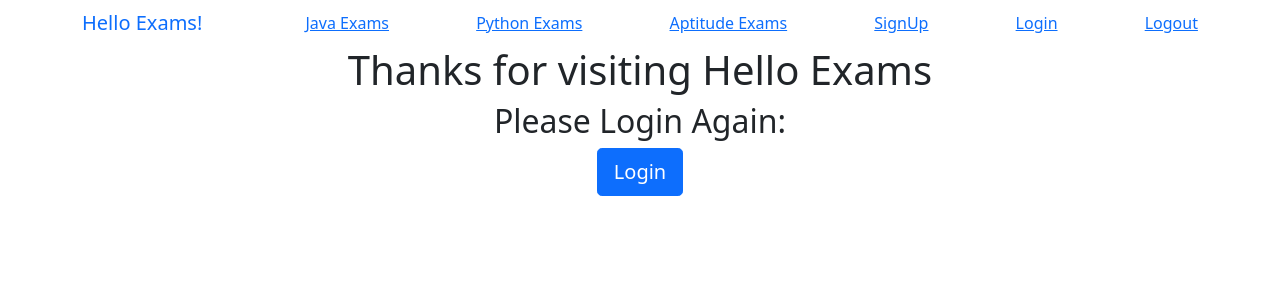
After one commit to sklearn21/django_33_authproject, a Django app: page /logout/ in a window 1280 px wide. The commit adds this page. Shown: the top 300 px of the page. Run offline with Django 3.2, Linux system fonts and the light colour scheme.

Commit message:
implimentation of login,logout done.

```diff
--- a/django_33_authproject/settings.py
+++ b/django_33_authproject/settings.py
@@ -119,4 +119,6 @@ USE_TZ = True
 # https://docs.djangoproject.com/en/3.1/howto/static-files/
 
 STATIC_URL = '/static/'
-STACTICFILES = [ BASE_DIR / "static"]
+LOGIN_REDIRECT_URL = '/'
+LOGOUT_REDIRECT_URL = '/logout'
+STATICFILES_DIRS = [ BASE_DIR / "static"]
--- a/django_33_authproject/urls.py
+++ b/django_33_authproject/urls.py
@@ -23,5 +23,7 @@ urlpatterns = [
     path('java/', views.java_exams_view),
     path('python/', views.python_exams_view),
     path('aptitude/', views.aptitude_exams_view),
+    path('logout/', views.logout_view),
+
     path('accounts/', include('django.contrib.auth.urls')),
 ]
--- a/testapp/templates/testapp/base.html
+++ b/testapp/templates/testapp/base.html
@@ -19,8 +19,8 @@
                 <ul class="nav navbar-nav"><li><a href="/aptitude"> Aptitude Exams</a></li></ul>
 
                 <ul class="nav navbar-nav navbar-right"><li><a href="/signup">SignUp</a></li></ul>
-                <ul class="nav navbar-nav navbar-right"><li><a href="/login">Login</a></li></ul>
-                <ul class="nav navbar-nav navbar-right"><li><a href="/logout">Logout</a></li></ul>
+                <ul class="nav navbar-nav navbar-right"><li><a href="/accounts/login">Login</a></li></ul>
+                <ul class="nav navbar-nav navbar-right"><li><a href="accounts/logout">Logout</a></li></ul>
         </div>
     </nav>
 
--- /dev/null
+++ b/testapp/templates/testapp/logout.html
@@ -0,0 +1,12 @@
+{%extends 'testapp/base.html'%}
+
+    {%block body_block%}
+    <div class="jumbotron" align="center">
+            <div class="container" >
+            <h1> Thanks for visiting Hello Exams</h1>
+                <h2>Please Login Again:</h2>
+                <a href="/accounts/login" class="btn btn-primary btn-lg btn-access">Login</a>
+
+            </div>
+    </div>
+{%endblock%}
--- a/testapp/views.py
+++ b/testapp/views.py
@@ -12,10 +12,13 @@ def home_page_view(request):
 def java_exams_view(request):
     return render(request, 'testapp/javaexams.html')
 
-
+@login_required
 def python_exams_view(request):
     return render(request, 'testapp/pythonexam.html')
 
-
+@login_required
 def aptitude_exams_view(request):
     return render(request, 'testapp/aptitudeexam.html')
+
+def logout_view(request):
+    return render(request, 'testapp/logout.html')
```
Also changed, not shown: testapp/forms.py (added).
